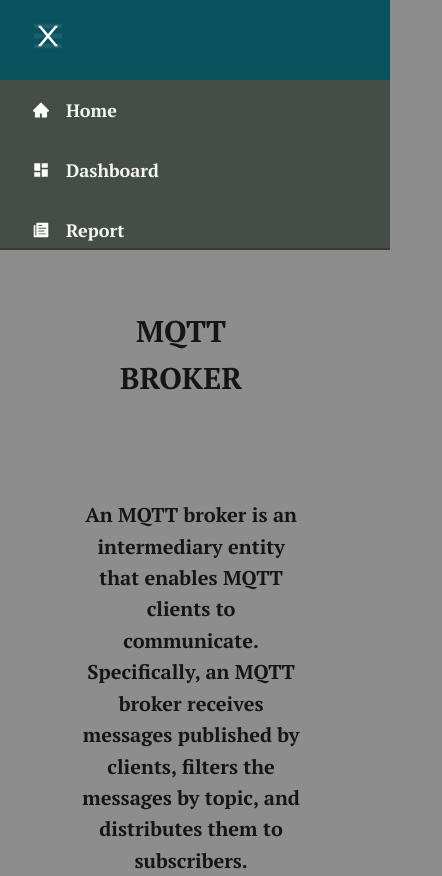
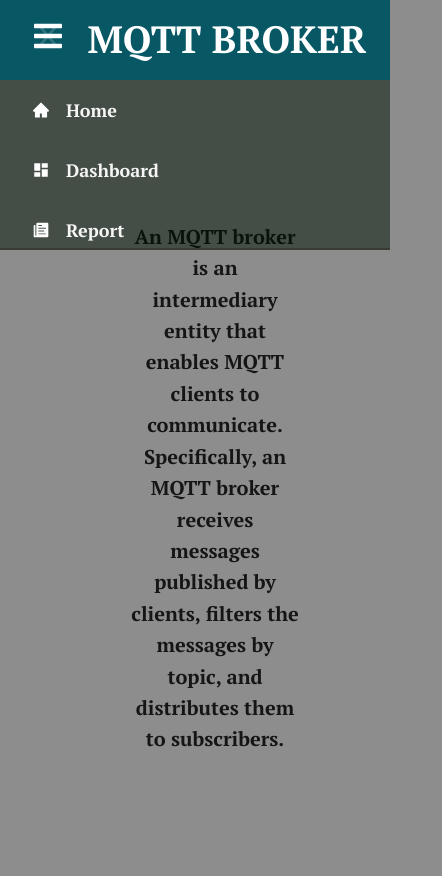
Before and after one commit to rexfordkode/IIoT-Dashboard, a React (Create React App) app in the folder client/: page / in a window 390 px wide. Shown: the whole page, 442 px wide, since content can reach past the window. After the commit the page ends 844 px from the top, so only its background shows below. Built offline with nearby package versions, Linux system fonts and the light colour scheme.

Commit message:
media queries updated

```diff
--- a/client/src/components/Hook/Connection.js
+++ b/client/src/components/Hook/Connection.js
@@ -108,7 +108,7 @@ const Connection = ({ connect, disconnect, connectBtn }) => {
           </Form.Item>
         </Col>
         <Col span={8}>
-          <Form.Item label="msg size" name="message_size">
+          <Form.Item label="Msg Size" name="message_size">
             <InputNumber
               name="messageSize"
               min={1}
--- a/client/src/components/Hook/Subscriber.js
+++ b/client/src/components/Hook/Subscriber.js
@@ -45,7 +45,7 @@ const Subscriber = ({ sub, unSub, showUnsub }) => {
             <Select options={qosOptions} />
           </Form.Item>
         </Col>
-        <Col span={8} offset={16} style={{ textAlign: 'right' }}>
+        <Col span={8} offset={10} style={{ textAlign: 'left' }}>
           <Form.Item>
             {  showUnsub ? null :
               <Button type="primary" htmlType="submit">
@@ -53,7 +53,7 @@ const Subscriber = ({ sub, unSub, showUnsub }) => {
             </Button>}
             {
               showUnsub ?
-                <Button type="danger" style={{ marginLeft: '10px' }} onClick={handleUnsub}>
+                <Button type="danger" onClick={handleUnsub}>
                   Unsubscribe
                 </Button>
                 : null
--- a/client/src/components/NavBar.css
+++ b/client/src/components/NavBar.css
@@ -2,10 +2,11 @@
   background-color: rgba(7, 88, 102, 0.822);
   height: 80px;
   display: flex;
-  position: relative;
+  position: fixed;
   justify-content: start;
   width: 100%;
   align-items: center;
+  z-index: 2;
 }
 
 .menu-bars {
@@ -25,7 +26,7 @@
   min-width: 200px;
   left: -100%;
   transition: 850ms;
-  z-index: 2;
+  z-index: 3;
 }
 
 .nav-menu.active {
@@ -75,6 +76,7 @@ span {
   margin-left: 16px;
 }
 
+
 @media only screen and (max-width: 800px) {
   .nav-menu {
     background-color: #01130281;
@@ -84,6 +86,7 @@ span {
     margin: 0;
     width: 100%;
     max-height: 250px;
+    min-width: 350px;
     border: none;
     z-index: 1;
     border-bottom: 2px solid #2b22206d;
--- a/client/src/components/NavBar.js
+++ b/client/src/components/NavBar.js
@@ -19,6 +19,7 @@ function NavBar() {
             <Link to='#' className='menu-bars'>
               <FaIcons.FaBars onClick={showSidebar} />
             </Link>
+            <h1 id='heading'>MQTT BROKER</h1>
           </div>
           <nav className={sidebar ? 'nav-menu active' : 'nav-menu'}>
             <ul className='nav-menu-items'>
--- a/client/src/pages/Dashboard.css
+++ b/client/src/pages/Dashboard.css
@@ -11,10 +11,19 @@
   font-size: calc(10px + 2vmin);
   position: relative;
   margin-left: 310px;
-  top: 0px;
+  top: 80px;
   border-radius: 0px;
   left: -60px;
 }
+
+#heading{
+  display: flex;
+  flex-direction: column;
+  position: relative;
+  color: white;
+  margin: 0 auto;
+  font-size: 38px;
+  }
 
 body {
   background-color: #3333338e;
@@ -26,7 +35,9 @@ body {
   max-width: 80px;
 }
 .ant-btn-primary span{
-  text-align: left;
+  margin-left: 0;
+}
+.ant-btn-dangerous span{
   margin-left: 0;
 }
 #publisher-qos{
@@ -88,10 +99,11 @@ li.ant-list-item {
 
 @media(max-width: 800px) {
   .dashboard {
-    top: 200px;
+    top: 250px;
     width:450px;
     margin: 0 auto;
     left: 5px;
+    width: 100%;
   }
 }
 @media(max-width: 450px) {
@@ -99,5 +111,6 @@ li.ant-list-item {
      left:-5px;
     width: 350px;
     margin: 0 auto;
+    top:240px;
   }
   }
--- a/client/src/pages/Home.css
+++ b/client/src/pages/Home.css
@@ -9,25 +9,19 @@
   padding: 40px;
   margin-bottom: 110px;
   margin-right: 50px;
-  top:90px;
+  top:60px;
 }
-h1 {
-  position: relative;
-  font-size: 60px;
-  margin-bottom: 30px;
-}
+
 p {
   position: relative;
-  font-size: 40px;
+  font-size: 30px;
   top: 0px;
+  max-width: 800px;
+  margin-left: 50px;
 }
 
 @media(max-width: 400px) {
-  h1{
-    font-size: 30px;
-    top: 135px;
-    left: -160px;
-  }
+
   p{
     top: 128px;
     left: -200px;
@@ -37,29 +31,11 @@ p {
 }
 
 @media(max-width: 800px) {
-  h1{
-    font-size: 30px;
-    top: 135px;
-    left: -160px;
-  }
+
   p{
-    top: 48px;
+    top: 58px;
     left: -200px;
-    margin-right: -100px;
+    margin-right: -200px;
     font-size: 20px;
   }
 }
-
-@media(max-width: 600px) {
-  h1{
-    font-size: 30px;
-    top: 135px;
-    left: -160px;
-  }
-  p{
-    top: 130px;
-    left: -200px;
-    margin-right: -100px;
-    font-size: 20px;
-  }
-}
--- a/client/src/pages/Home.js
+++ b/client/src/pages/Home.js
@@ -4,7 +4,6 @@ import "./Home.css"
 function Home() {
   return (
     <div className="home">
-      <h1>MQTT BROKER</h1>
       <p>
         An MQTT broker is an intermediary entity that enables MQTT clients to
         communicate. Specifically, an MQTT broker receives messages published by
```
Also changed, not shown: client/src/components/SideBarData.js (+19 -2 lines).
